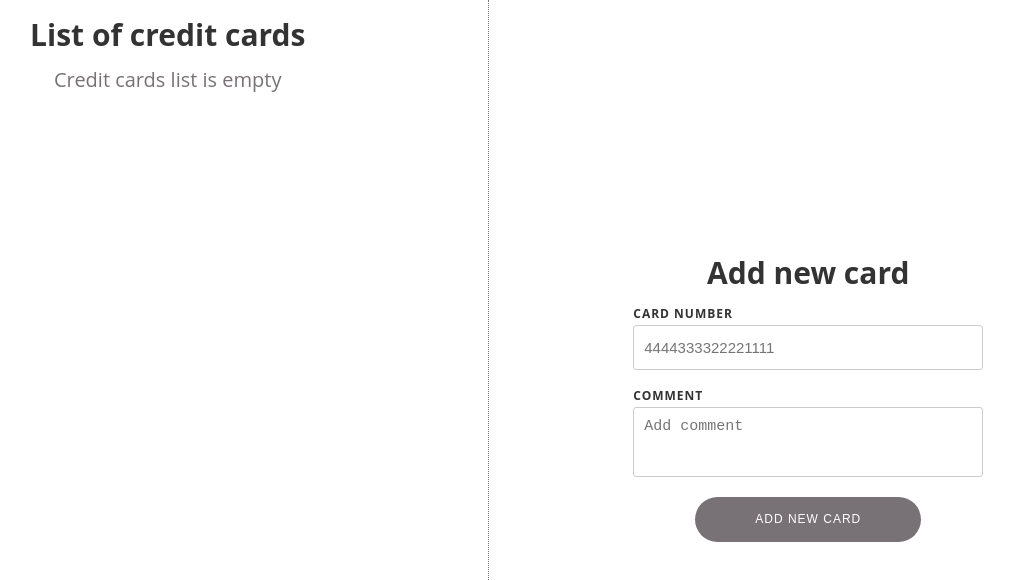
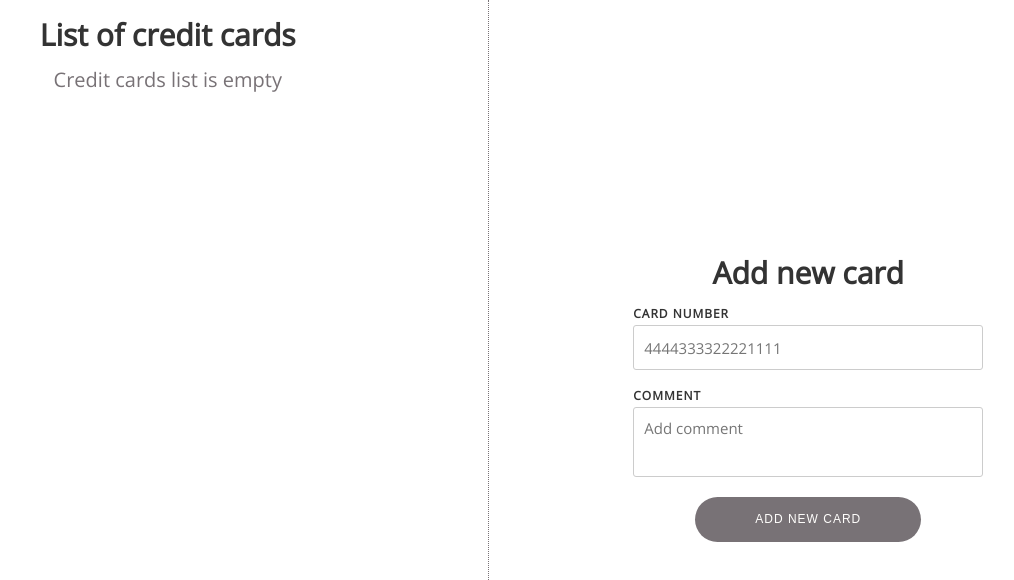
Before and after one commit to SiarheiBorodzich/credit_cards, a website built with webpack: page src/index.template.html in a window 1280 px wide. Shown: the top 580 px of the page, without its empty margins (152-1166 px from the left). Built offline with nearby package versions, Linux system fonts and the light colour scheme.

Commit message:
Fix font in textarea

```diff
--- a/src/index.template.html
+++ b/src/index.template.html
@@ -4,6 +4,7 @@
 <head>
   <meta http-equiv="Content-type" content="text/html; charset=utf-8" />
   <meta name="viewport" content="width=device-width, initial-scale=1">
+  <link href="https://fonts.googleapis.com/css?family=Open+Sans" rel="stylesheet">
   <title>Credit cards notebook</title>
 </head>
 
--- a/src/styles/base/main.scss
+++ b/src/styles/base/main.scss
@@ -31,6 +31,12 @@ h2 {
   margin: $spacing-double;
 }
 
+input,
+textarea {
+  font-family: inherit;
+  font-size: inherit;
+}
+
 .cc-main-container {
   display: flex;
   flex-direction: row;
@@ -54,7 +60,6 @@ h2 {
   justify-content: center;
   align-items: center;
 }
-
 @media only screen and (max-width: $media-small) {
   h1 {
     font-size: $font-large;
```
Also changed, not shown: dist/index.html, dist/main.bundle.css, dist/main.bundle.js.
